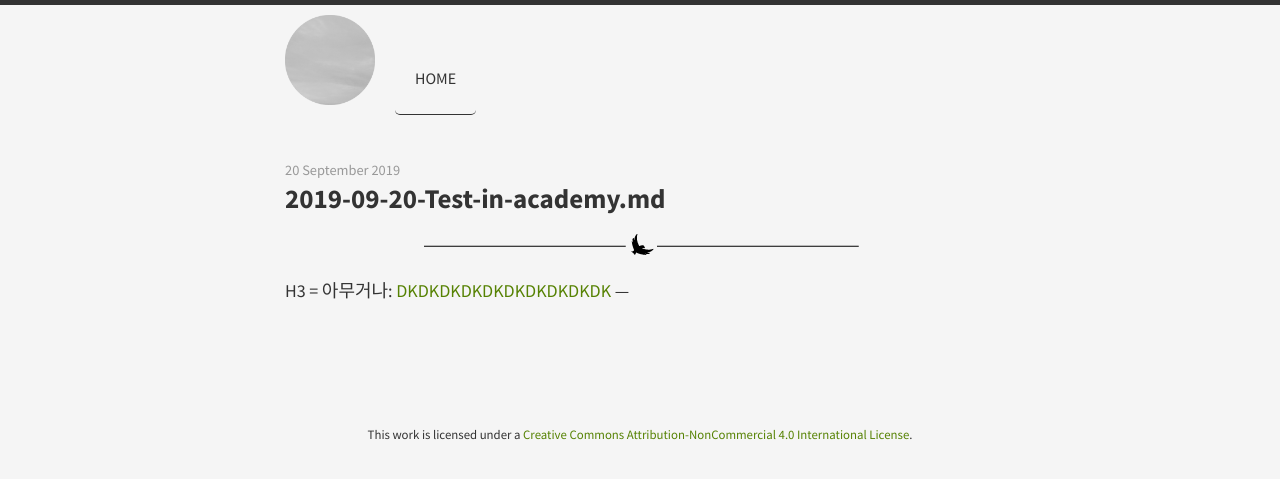
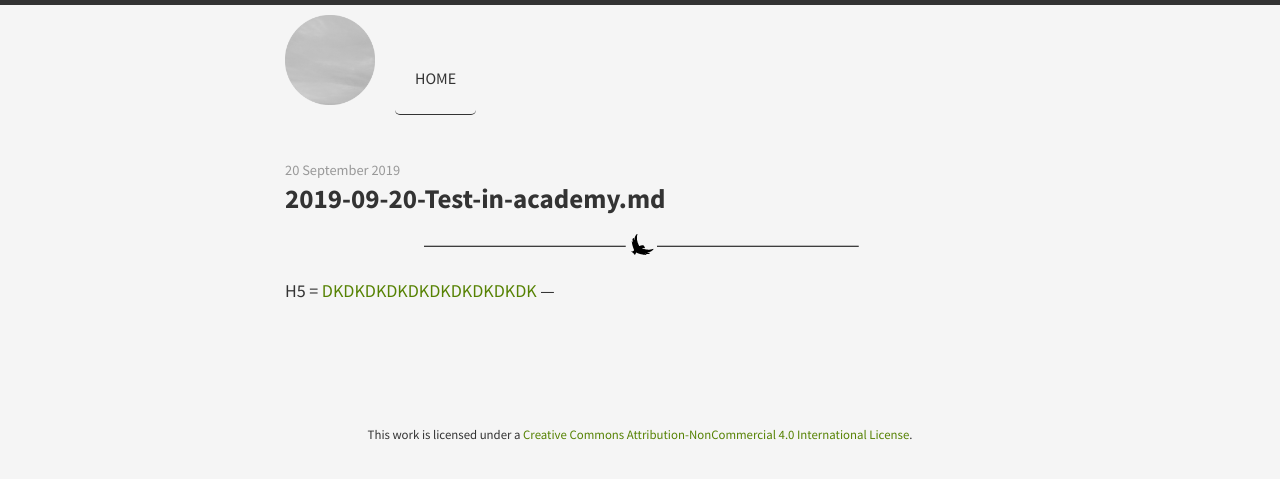
Before and after one commit to Tuna3248424/tuna3248424.github.com, a Jekyll site: the page built from _posts/2019-09-20-Test-in-academy.md, in a window 1280 px wide. Shown: the top 479 px of the page. Built offline with Jekyll 4.4.1, drawn with Linux system fonts in a browser that asks for light colours.

Commit message:
Update 2019-09-20-Test-in-academy.md

```diff
--- a/_posts/2019-09-20-Test-in-academy.md
+++ b/_posts/2019-09-20-Test-in-academy.md
@@ -4,5 +4,5 @@ title: 2019-09-20-Test-in-academy.md
 ---
 
 ---
-H3 = 아무거나: [DKDKDKDKDKDKDKDKDKDK](https://scratch.mit.edu/projects/330556191/embed)
+H5 = [DKDKDKDKDKDKDKDKDKDK](https://scratch.mit.edu/projects/330556191/embed)
 ---
```
